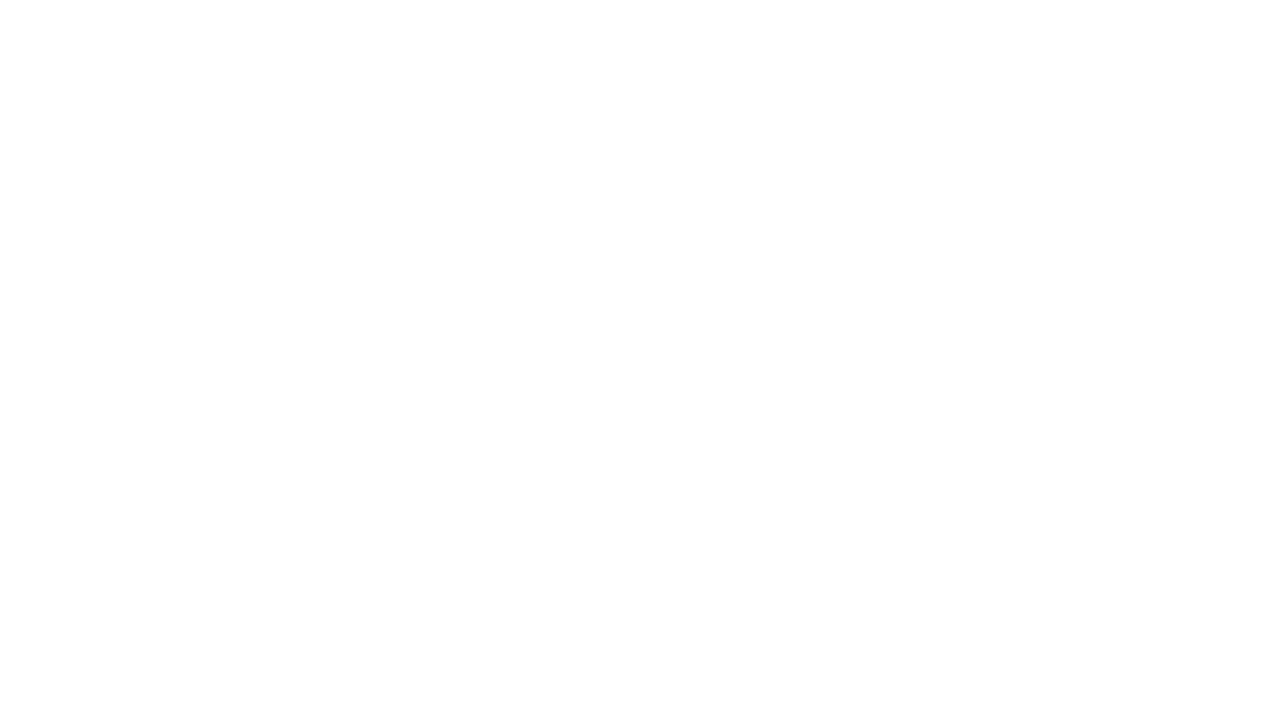
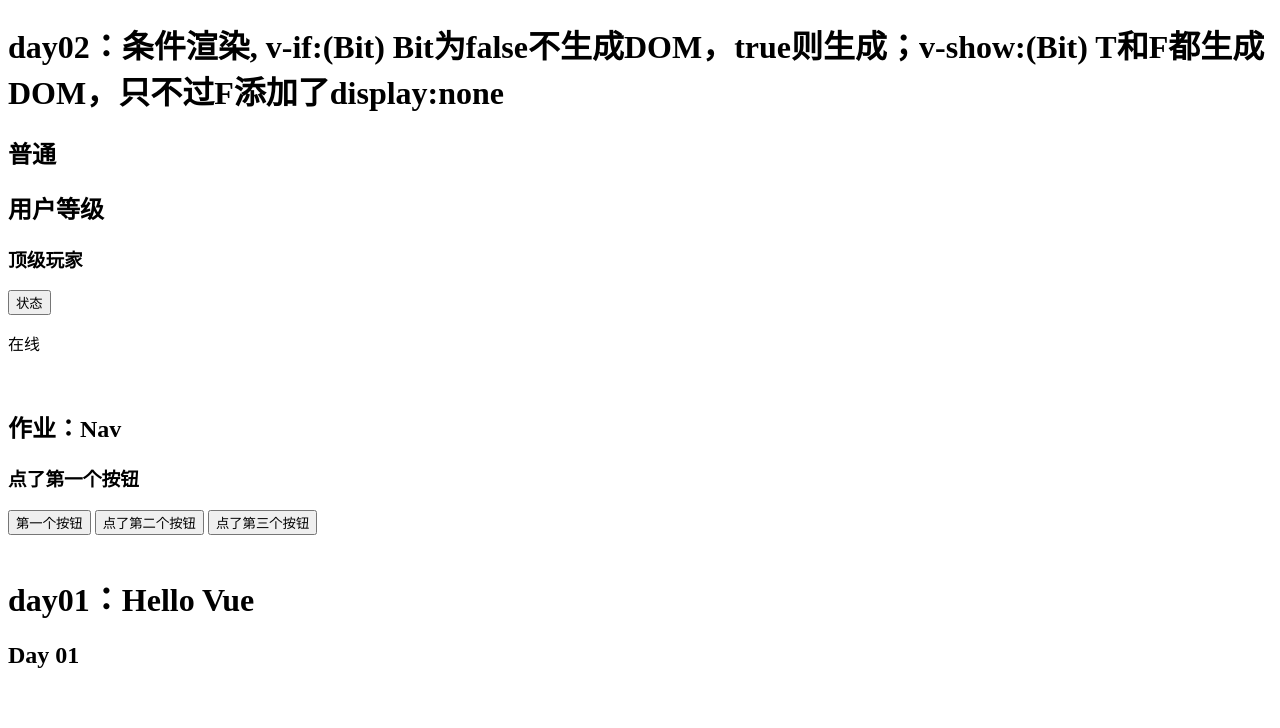
Before and after one commit to warmingwinter/VueStudy, a plain HTML site: page index.html in a window 1280 px wide. Drawn offline with Linux system fonts and the light colour scheme.

Commit message:
IF IF-ELSE ELSE

```diff
--- a/index.html
+++ b/index.html
@@ -6,6 +6,69 @@
 		<script src="js/vue.js" type="text/javascript" charset="utf-8"></script>
 	</head>
 	<body>
+		<div id="vue_app">
+			<div id="day02">
+				<h1>{{ title }}</h1>
+				<h2 v-if="isVIP">VIP</h2>
+				<!-- v-if 和 v-else之间不能有其他元素 -->
+				<h2 v-else>普通</h2>
+				<h2>用户等级</h2>
+				<h3 v-if="level<=1">一级玩家</h3>
+				<h3 v-else-if="level<=2">二级玩家</h3>
+				<h3 v-else>顶级玩家</h3>
+				<button v-on:click="showPane">状态</button>
+				<p v-show="isShow">在线</p>
+				<p v-show="!isShow">离线</p>
+				<br />
+				<h2>作业：Nav</h2>
+				<h3 v-if="nav==1">点了第一个按钮</h3>
+				<h3 v-else-if="nav==2">点了第二个按钮</h3>
+				<h3 v-else>点了第三个按钮</h3>
+				<button v-on:click="showNav" data-id="1">第一个按钮</button>
+				<button v-on:click="showNav" data-id="2">点了第二个按钮</button>
+				<button v-on:click="showNav" data-id="3">点了第三个按钮</button>
+				<br />
+				<br />
+			</div>
+			<script type="text/javascript">
+				let day02 = new Vue({
+					el: "#day02",
+					data: {
+						title: "day02：条件渲染, v-if:(Bit) Bit为false不生成DOM，true则生成；v-show:(Bit) T和F都生成DOM，只不过F添加了display:none",
+						isVIP: false,
+						level: 3,
+						isShow: true,
+						nav: 1
+					},
+					methods: {
+						showPane: function(e) {
+							console.log(e);
+							this.isShow = !this.isShow
+						},
+						showNav: function(e) {
+							console.log(e);
+							this.nav = e.target.dataset.id
+						}
+					}
+				})
+			</script>
+			<div id="day01">
+				<h1>{{ title }}</h1>
+				<h2>{{ msg }}</h2>
+				<br />
+				<br />
+			</div>
+			<script type="text/javascript">
+				let day01 = new Vue({
+					el: "#day01",
+					data: {
+						title: "day01：Hello Vue",
+						msg: "Day 01"
+					}
+				});
+			</script>
+		</div>
 
 	</body>
+
 </html>
```
